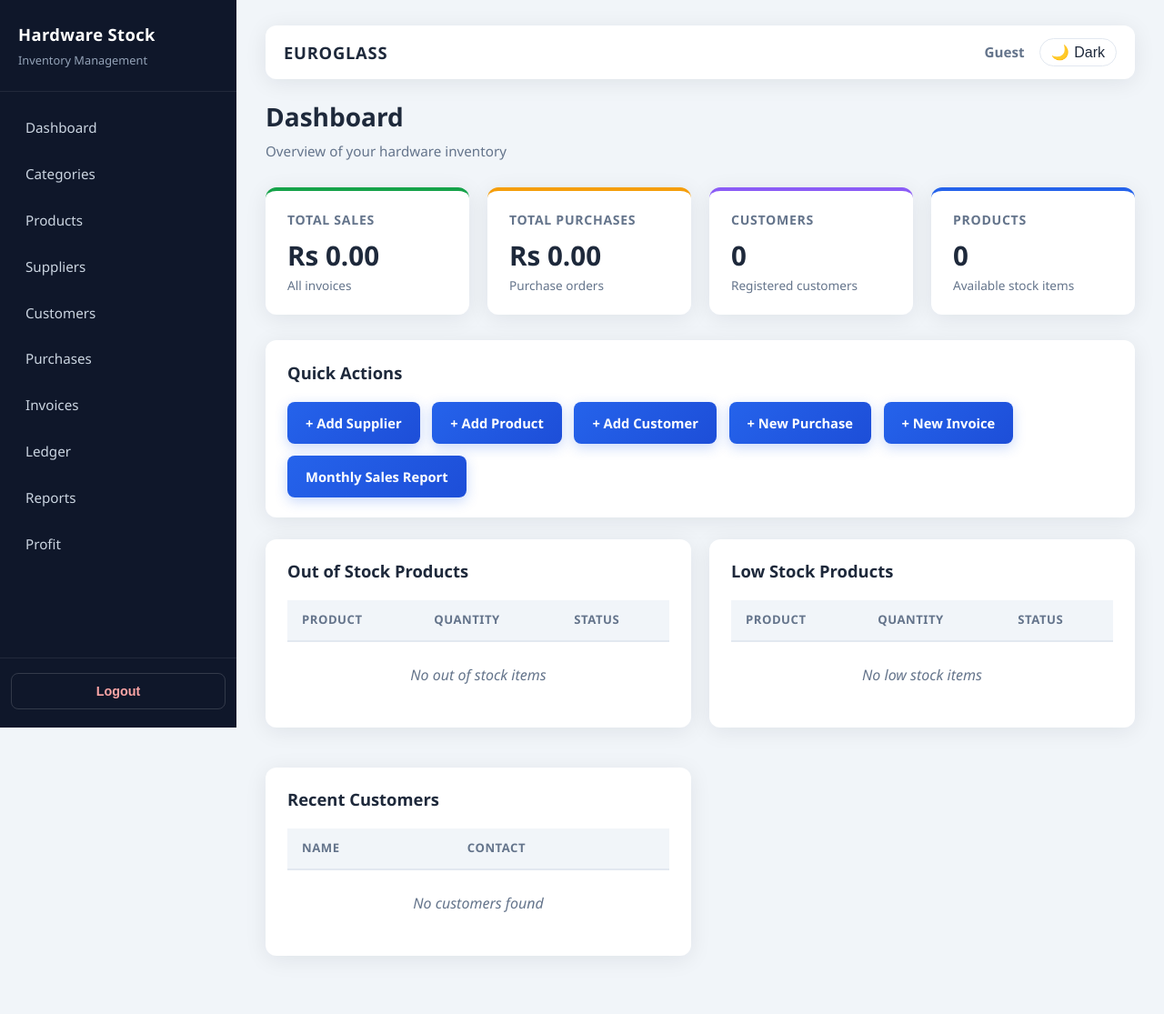
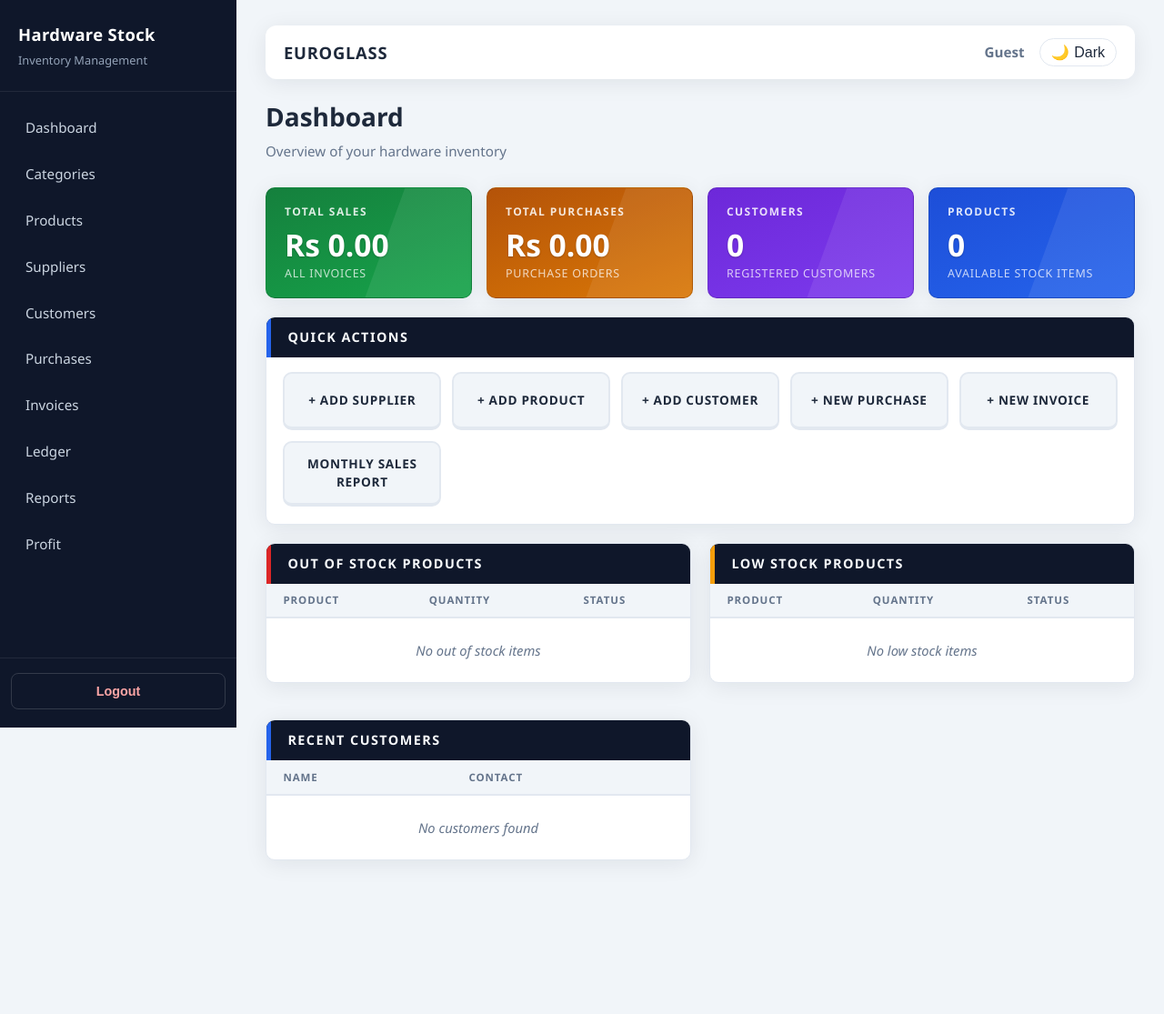
Before and after one commit to mominahmed546/HARDWARE_STOCK, a Python web app: template templates/dashboard/index.html in a window 1280 px wide. Shown: the whole page at 91% size. After the commit the page ends 946 px from the top, so only its background shows below. Run offline with Jinja, Linux system fonts and the light colour scheme; the template is opened without the code that fills it, so the values that code supplies are empty.

Commit message:
Dashboard: restyle as cash-and-carry POS register UI

```diff
--- a/static/css/dashboard.css
+++ b/static/css/dashboard.css
@@ -1,5 +1,5 @@
 /* =========================================================
-   Dashboard page
+   Dashboard page — cash & carry POS style
    ========================================================= */
 
 .dashboard-page {
@@ -17,101 +17,158 @@
     }
 }
 
+/* ---------- KPI register tiles ---------- */
+
 .dashboard-grid {
     display: grid;
     grid-template-columns: repeat(4, 1fr);
-    gap: 1.25rem;
-    margin-bottom: 1.75rem;
+    gap: 1rem;
+    margin-bottom: 1.25rem;
 }
 
 .kpi-widget {
-    background: var(--surface, #fff);
-    padding: 1.35rem 1.5rem;
-    border-radius: var(--radius, 12px);
+    position: relative;
+    overflow: hidden;
+    color: #fff;
+    padding: 1.1rem 1.25rem 1rem;
+    border-radius: 10px;
     box-shadow: var(--shadow, 0 4px 24px rgba(15, 23, 42, 0.08));
-    border-top: 4px solid #2563eb;
-    transition: transform 0.2s, box-shadow 0.2s;
+    border: 1px solid rgba(0, 0, 0, 0.12);
 }
 
-.kpi-widget:hover {
-    transform: translateY(-3px);
-    box-shadow: 0 8px 30px rgba(15, 23, 42, 0.12);
+/* subtle diagonal sheen, like backlit register displays */
+.kpi-widget::after {
+    content: "";
+    position: absolute;
+    top: -40%;
+    right: -25%;
+    width: 65%;
+    height: 180%;
+    background: rgba(255, 255, 255, 0.08);
+    transform: rotate(20deg);
+    pointer-events: none;
 }
 
 .kpi-widget.sales {
-    border-color: #16a34a;
+    background: linear-gradient(160deg, #15803d, #16a34a);
 }
 
 .kpi-widget.purchase {
-    border-color: #f59e0b;
+    background: linear-gradient(160deg, #b45309, #d97706);
 }
 
 .kpi-widget.customer {
-    border-color: #8b5cf6;
+    background: linear-gradient(160deg, #6d28d9, #7c3aed);
 }
 
 .kpi-widget.product {
-    border-color: #2563eb;
+    background: linear-gradient(160deg, #1d4ed8, #2563eb);
 }
 
 .kpi-header {
-    color: var(--text-muted);
-    font-size: 0.88rem;
-    font-weight: 600;
+    color: rgba(255, 255, 255, 0.85);
+    font-size: 0.75rem;
+    font-weight: 700;
     text-transform: uppercase;
-    letter-spacing: 0.05em;
+    letter-spacing: 0.12em;
 }
 
 .kpi-value {
-    font-size: 1.85rem;
+    font-size: 2.1rem;
     font-weight: 800;
-    margin: 0.65rem 0 0.35rem;
-    color: var(--text);
-    line-height: 1.2;
+    margin: 0.45rem 0 0.25rem;
+    line-height: 1.15;
+    font-variant-numeric: tabular-nums;
+    text-shadow: 0 1px 2px rgba(0, 0, 0, 0.25);
 }
 
 .kpi-footer {
-    color: var(--text-muted);
-    font-size: 0.85rem;
+    color: rgba(255, 255, 255, 0.75);
+    font-size: 0.78rem;
+    text-transform: uppercase;
+    letter-spacing: 0.06em;
 }
+
+/* ---------- Panels ---------- */
 
 .panel {
     background: var(--surface, #fff);
-    padding: 1.35rem 1.5rem;
-    border-radius: var(--radius, 12px);
+    padding: 0;
+    border-radius: 10px;
     box-shadow: var(--shadow, 0 4px 24px rgba(15, 23, 42, 0.08));
-    margin-bottom: 1.5rem;
+    border: 1px solid var(--border);
+    margin-bottom: 1.25rem;
+    overflow: hidden;
+}
+
+.panel-header {
+    background: var(--sidebar-bg, #0f172a);
+    padding: 0.7rem 1.15rem;
+    border-left: 5px solid var(--primary);
 }
 
 .panel-header h2 {
-    margin: 0 0 1.15rem;
-    color: var(--text);
-    font-size: 1.15rem;
+    margin: 0;
+    color: #f8fafc;
+    font-size: 0.9rem;
     font-weight: 700;
+    text-transform: uppercase;
+    letter-spacing: 0.1em;
 }
 
+.panel--danger .panel-header {
+    border-left-color: var(--danger, #dc2626);
+}
+
+.panel--warning .panel-header {
+    border-left-color: var(--warning, #f59e0b);
+}
+
+.panel--info .panel-header {
+    border-left-color: var(--primary, #2563eb);
+}
+
+/* ---------- Quick actions: POS keypad ---------- */
+
 .action-buttons {
-    display: flex;
-    gap: 0.85rem;
-    flex-wrap: wrap;
+    display: grid;
+    grid-template-columns: repeat(auto-fit, minmax(160px, 1fr));
+    gap: 0.75rem;
+    padding: 1rem 1.15rem 1.15rem;
 }
 
 .action-btn {
-    background: linear-gradient(135deg, #2563eb, #1d4ed8);
-    color: #fff;
-    padding: 0.75rem 1.25rem;
-    border-radius: 8px;
+    display: flex;
+    align-items: center;
+    justify-content: center;
+    min-height: 64px;
+    padding: 0.8rem 0.9rem;
+    background: var(--bg);
+    color: var(--text);
+    border: 2px solid var(--border);
+    border-bottom-width: 4px;
+    border-radius: 10px;
     text-decoration: none;
-    font-weight: 600;
-    font-size: 0.92rem;
-    box-shadow: 0 4px 14px rgba(37, 99, 235, 0.25);
-    transition: transform 0.15s, box-shadow 0.2s;
+    text-align: center;
+    font-weight: 700;
+    font-size: 0.85rem;
+    text-transform: uppercase;
+    letter-spacing: 0.05em;
+    transition: transform 0.1s, background 0.15s, border-color 0.15s, color 0.15s;
 }
 
 .action-btn:hover {
-    transform: translateY(-1px);
-    box-shadow: 0 6px 18px rgba(37, 99, 235, 0.35);
+    background: var(--primary);
+    border-color: var(--primary-hover);
+    color: #fff;
 }
+
+.action-btn:active {
+    transform: translateY(2px);
+    border-bottom-width: 2px;
+}
+
+/* ---------- Status board tables ---------- */
 
 .table-grid {
     display: grid;
@@ -126,47 +183,61 @@
 
 .table-grid th {
     background: var(--bg);
-    padding: 0.75rem 1rem;
+    padding: 0.6rem 1.15rem;
     text-align: left;
-    font-size: 0.82rem;
+    font-size: 0.72rem;
     text-transform: uppercase;
-    letter-spacing: 0.04em;
+    letter-spacing: 0.08em;
     color: var(--text-muted);
     border-bottom: 2px solid var(--border);
 }
 
 .table-grid td {
-    padding: 0.85rem 1rem;
+    padding: 0.7rem 1.15rem;
     border-bottom: 1px solid var(--border);
     color: var(--text);
+    font-size: 0.92rem;
+}
+
+.table-grid tbody tr:nth-child(even) {
+    background: var(--bg);
 }
 
 .table-grid tr:hover {
-    background: var(--bg);
+    background: color-mix(in srgb, var(--primary) 8%, var(--surface));
 }
 
 .table-grid tbody tr:last-child td {
     border-bottom: none;
 }
 
+.qty-cell {
+    font-weight: 800;
+    font-variant-numeric: tabular-nums;
+    font-size: 1rem;
+}
+
+/* ---------- Status badges ---------- */
+
+.danger,
+.warning {
+    display: inline-block;
+    padding: 0.22rem 0.6rem;
+    border-radius: 4px;
+    font-size: 0.72rem;
+    font-weight: 800;
+    text-transform: uppercase;
+    letter-spacing: 0.05em;
+}
+
 .danger {
-    display: inline-block;
-    background: #fee2e2;
-    color: #dc2626;
-    padding: 0.25rem 0.65rem;
-    border-radius: 999px;
-    font-size: 0.78rem;
-    font-weight: 600;
+    background: #dc2626;
+    color: #fff;
 }
 
 .warning {
-    display: inline-block;
-    background: #fef3c7;
-    color: #b45309;
-    padding: 0.25rem 0.65rem;
-    border-radius: 999px;
-    font-size: 0.78rem;
-    font-weight: 600;
+    background: #f59e0b;
+    color: #451a03;
 }
 
 .empty-row td {
@@ -176,6 +247,8 @@
     padding: 1.5rem 1rem;
 }
 
+/* ---------- Responsive ---------- */
+
 @media (max-width: 1100px) {
     .dashboard-grid {
         grid-template-columns: repeat(2, 1fr);
@@ -184,16 +257,12 @@
 
 @media (max-width: 700px) {
     .dashboard-grid,
-    .table-grid {
+    .table-grid,
+    .action-buttons {
         grid-template-columns: 1fr;
     }
 
     .kpi-value {
-        font-size: 1.5rem;
-    }
-
-    .action-btn {
-        width: 100%;
-        text-align: center;
+        font-size: 1.6rem;
     }
 }
--- a/templates/dashboard/index.html
+++ b/templates/dashboard/index.html
@@ -51,7 +51,7 @@
     </div>
 
     <div class="table-grid">
-        <div class="panel">
+        <div class="panel panel--danger">
             <div class="panel-header">
                 <h2>Out of Stock Products</h2>
             </div>
@@ -67,7 +67,7 @@
                     {% for item in out_of_stock_items|default([]) %}
                     <tr>
                         <td>{{ item.ItemName }}</td>
-                        <td>{{ item.Qty }}</td>
+                        <td class="qty-cell">{{ item.Qty }}</td>
                         <td><span class="danger">Out of Stock</span></td>
                     </tr>
                     {% else %}
@@ -79,7 +79,7 @@
             </table>
         </div>
 
-        <div class="panel">
+        <div class="panel panel--warning">
             <div class="panel-header">
                 <h2>Low Stock Products</h2>
             </div>
@@ -95,7 +95,7 @@
                     {% for item in low_stock_items|default([]) %}
                     <tr>
                         <td>{{ item.ItemName }}</td>
-                        <td>{{ item.Qty }}</td>
+                        <td class="qty-cell">{{ item.Qty }}</td>
                         <td><span class="warning">Low Stock</span></td>
                     </tr>
                     {% else %}
@@ -107,7 +107,7 @@
             </table>
         </div>
 
-        <div class="panel">
+        <div class="panel panel--info">
             <div class="panel-header">
                 <h2>Recent Customers</h2>
             </div>
```
